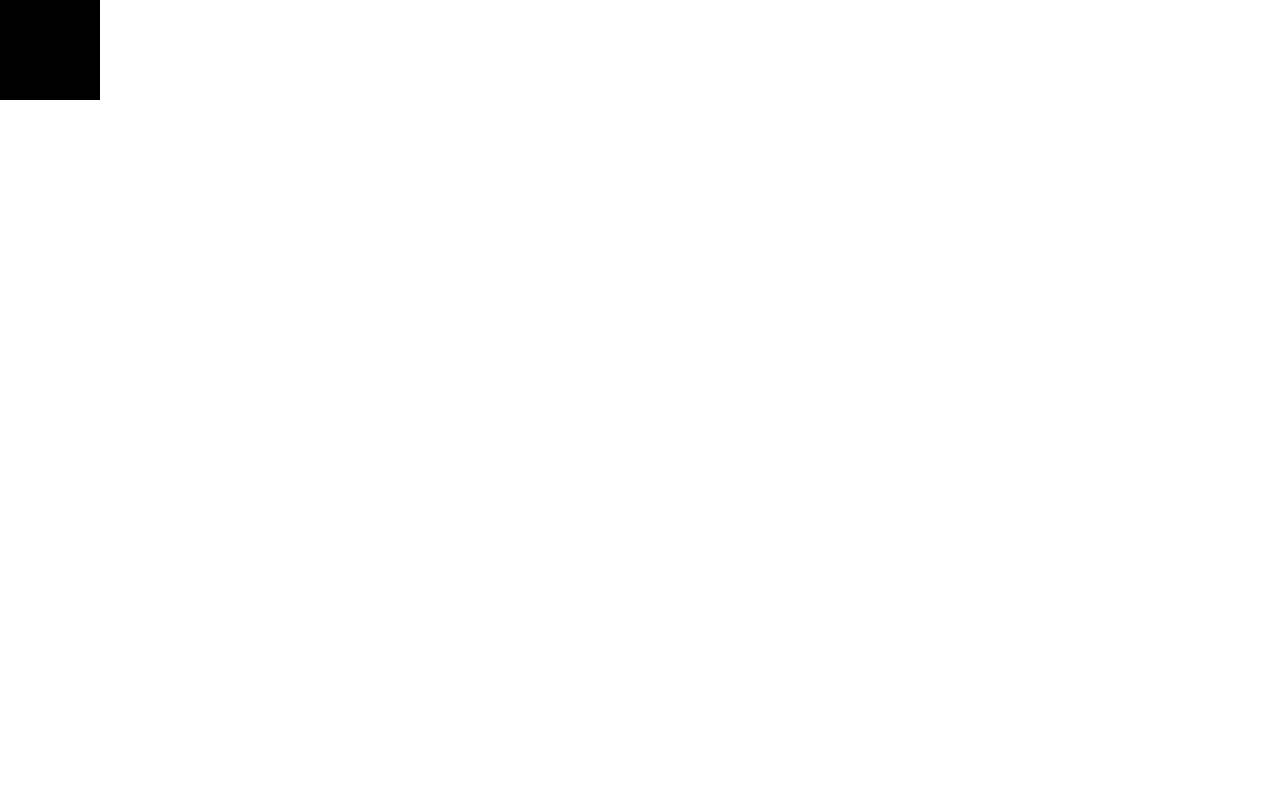
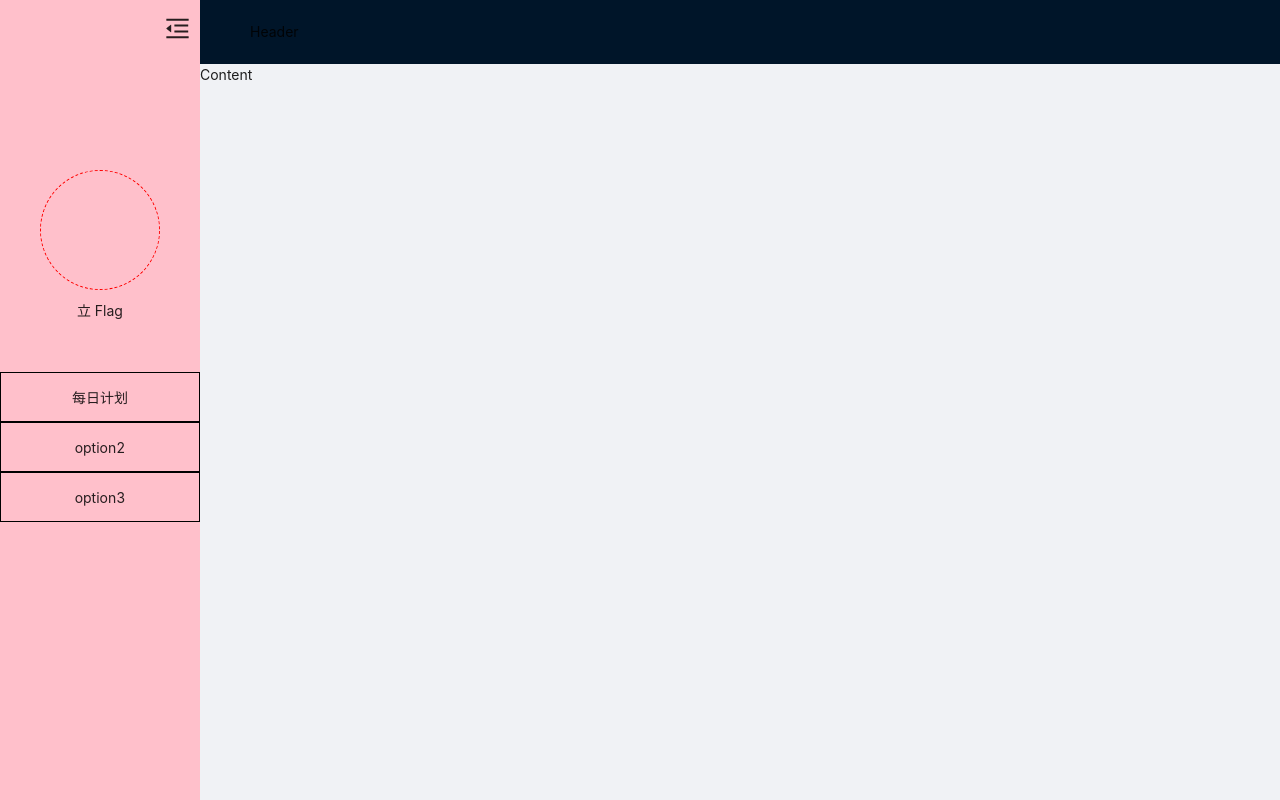
Before and after one commit to guoyanlun08/li-flag, a React (Create React App) app: page / in a window 1280 px wide. Built offline with nearby package versions, Linux system fonts and the light colour scheme.

Commit message:
feat: 初步 SiderMenu 的 UI

```diff
--- a/src/App.tsx
+++ b/src/App.tsx
@@ -1,13 +1,21 @@
 import React from 'react';
-import './App.css';
+import { Layout } from 'antd';
 
-import { EveryDay } from './views/EveryDay';
+import { SiderMenu } from './views/SiderMenu';
+
+const { Sider, Header, Content } = Layout;
 
 function App() {
   return (
-    <div className="App">
-      <EveryDay />
-    </div>
+    <Layout style={{ width: '100%', height: '100%' }}>
+      <Sider>
+        <SiderMenu />
+      </Sider>
+      <Layout>
+        <Header>Header</Header>
+        <Content>Content</Content>
+      </Layout>
+    </Layout>
   );
 }
 
--- a/src/styles/index.scss
+++ b/src/styles/index.scss
@@ -1,15 +1,21 @@
+@import './antd.scss';
 @import './main-color.scss';
 
 body {
   margin: 0;
-  font-family: -apple-system, BlinkMacSystemFont, 'Segoe UI', 'Roboto', 'Oxygen',
-    'Ubuntu', 'Cantarell', 'Fira Sans', 'Droid Sans', 'Helvetica Neue',
-    sans-serif;
+  font-family: -apple-system, BlinkMacSystemFont, 'Segoe UI', 'Roboto', 'Oxygen', 'Ubuntu', 'Cantarell', 'Fira Sans', 'Droid Sans',
+    'Helvetica Neue', sans-serif;
   -webkit-font-smoothing: antialiased;
   -moz-osx-font-smoothing: grayscale;
 }
 
 code {
-  font-family: source-code-pro, Menlo, Monaco, Consolas, 'Courier New',
-    monospace;
+  font-family: source-code-pro, Menlo, Monaco, Consolas, 'Courier New', monospace;
 }
+
+html,
+body,
+#root {
+  width: 100%;
+  height: 100%;
+}
--- /dev/null
+++ b/src/views/SiderMenu/index.module.scss
@@ -0,0 +1,44 @@
+.sider-menu {
+  width: 100%;
+  height: 100%;
+  background: pink;
+  overflow: hidden;
+  display: flex;
+  flex-direction: column;
+}
+
+.sider-menu :global {
+  .header {
+    height: 50px;
+    text-align: right;
+    padding: 10px;
+    font-size: 25px;
+  }
+  .menu-box {
+    margin: 120px 0 0;
+    flex: 1;
+    .info {
+      display: flex;
+      flex-direction: column;
+      align-items: center;
+      .info-avatar {
+        width: 120px;
+        height: 120px;
+        border: 1px dashed red;
+        border-radius: 50%;
+      }
+      .info-name {
+        margin-top: 10px;
+      }
+    }
+    .options-bar {
+      margin-top: 50px;
+      text-align: center;
+      > div {
+        height: 50px;
+        line-height: 50px;
+        border: 1px solid black;
+      }
+    }
+  }
+}
--- /dev/null
+++ b/src/views/SiderMenu/index.tsx
@@ -0,0 +1,24 @@
+import React from 'react';
+import style from './index.module.scss';
+import { MenuFoldOutlined } from '@ant-design/icons';
+
+export function SiderMenu() {
+  return (
+    <div className={style['sider-menu']}>
+      <div className="header">
+        <MenuFoldOutlined />
+      </div>
+      <div className="menu-box">
+        <div className="info">
+          <div className="info-avatar"></div>
+          <div className="info-name">立 Flag</div>
+        </div>
+        <div className="options-bar">
+          <div>每日计划</div>
+          <div>option2</div>
+          <div>option3</div>
+        </div>
+      </div>
+    </div>
+  );
+}
```
Also changed, not shown: src/styles/antd.scss (added).
